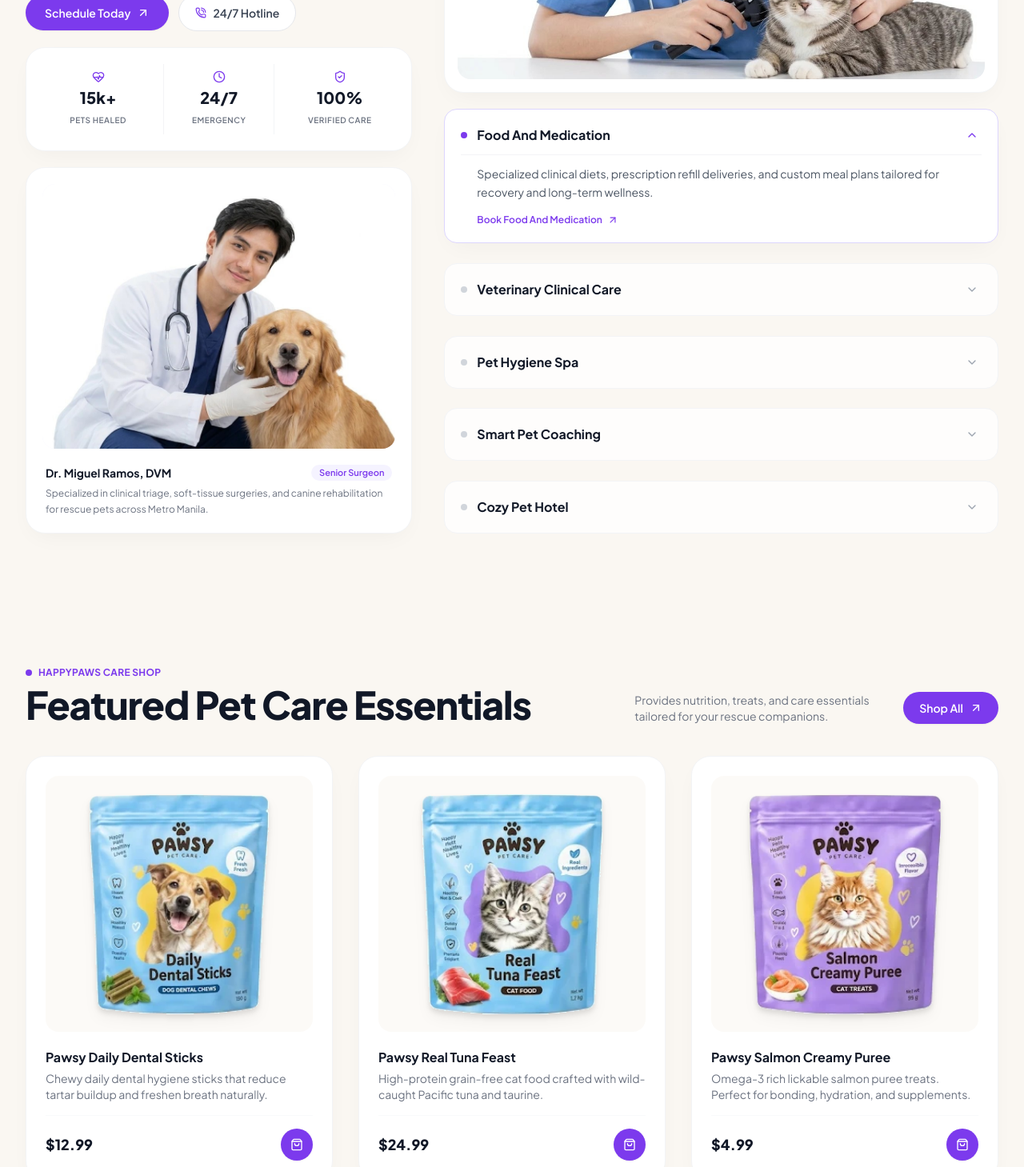
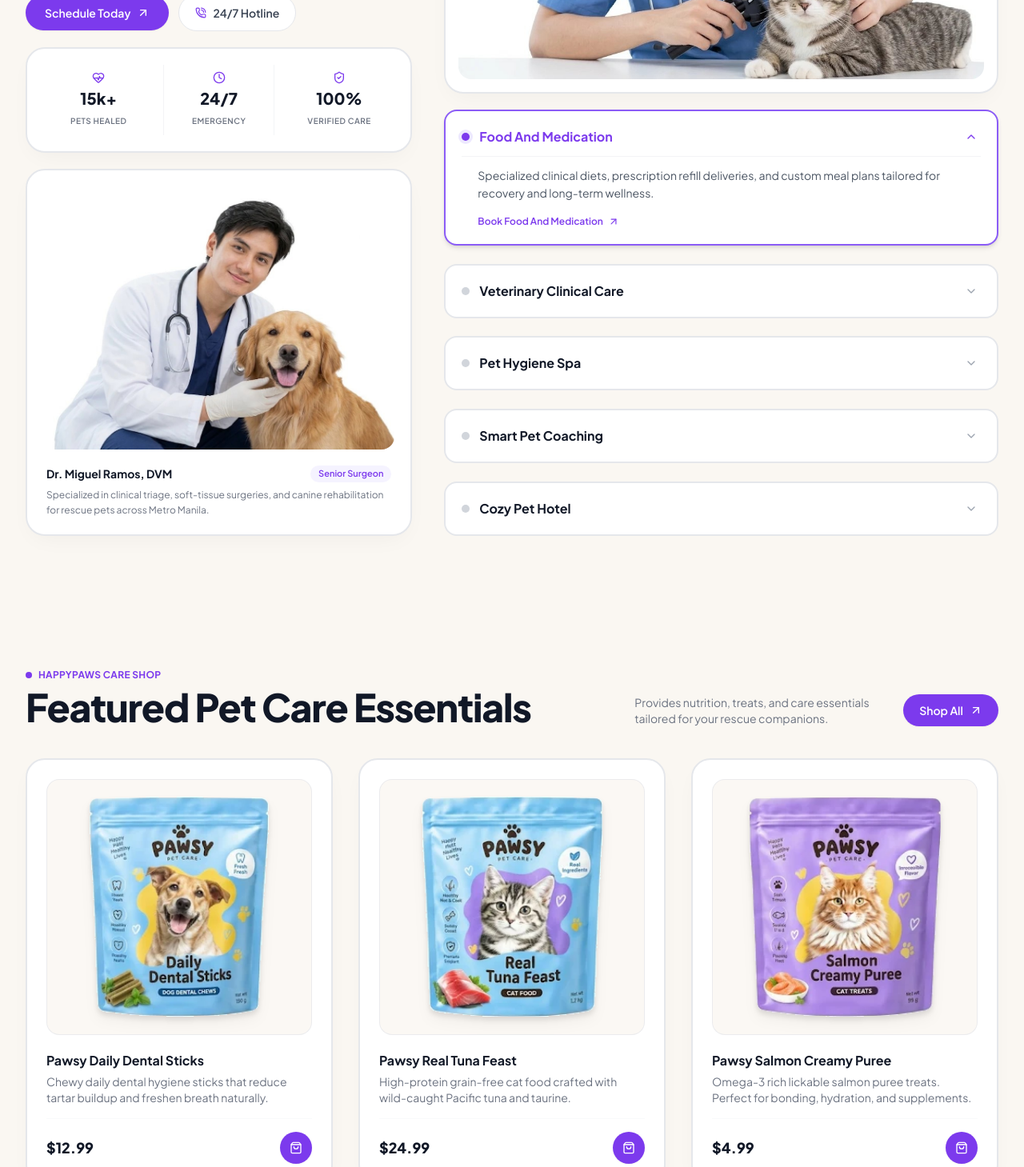
Before and after one commit to CodewithShahriar/happypaws, a React (Vite) app: page / in a window 1280 px wide. Shown: the part 2240-3699 px from the top of the page at 80% size. Built offline with nearby package versions, Linux system fonts and the light colour scheme.

Commit message:
feat(services): add distinct 2px borders and interactive hover states to all service accordions and cards

```diff
--- a/src/components/CompleteSolutions.jsx
+++ b/src/components/CompleteSolutions.jsx
@@ -71,7 +71,7 @@ export default function CompleteSolutions({ onOpenBooking }) {
             </div>
 
             {/* Middle Block: Clinical Metrics Card (Completely Fills the Gap) */}
-            <div className="bg-white rounded-3xl p-4 sm:p-5 border border-gray-100 shadow-soft grid grid-cols-3 gap-2 sm:gap-3 text-center">
+            <div className="bg-white rounded-3xl p-4 sm:p-5 border-2 border-gray-200 hover:border-brand-300 shadow-soft transition-all grid grid-cols-3 gap-2 sm:gap-3 text-center">
               <div className="p-2">
                 <div className="flex items-center justify-center text-brand-600 mb-1">
                   <HeartPulse className="w-4 h-4" />
@@ -98,7 +98,7 @@ export default function CompleteSolutions({ onOpenBooking }) {
             </div>
 
             {/* Bottom Block: Male Vet with Golden Retriever Card + Doctor Bio */}
-            <div className="bg-white rounded-3xl p-4 sm:p-5 border border-gray-100 shadow-soft flex flex-col justify-between">
+            <div className="bg-white rounded-3xl p-4 sm:p-5 border-2 border-gray-200 hover:border-brand-300 shadow-soft hover:-translate-y-0.5 transition-all duration-300 flex flex-col justify-between">
 
               <div className="relative rounded-2xl overflow-hidden aspect-[4/3] w-full bg-brand-50 mb-3 sm:mb-4">
                 <img
@@ -131,7 +131,7 @@ export default function CompleteSolutions({ onOpenBooking }) {
           <div className="lg:col-span-7 flex flex-col justify-between gap-5">
 
             {/* Top Block: Blue Scrubs Vet Examining Cat Image Card */}
-            <div className="bg-white rounded-3xl p-3 sm:p-4 border border-gray-100 shadow-soft">
+            <div className="bg-white rounded-3xl p-3 sm:p-4 border-2 border-gray-200 hover:border-brand-300 shadow-soft transition-all duration-300">
               <div className="relative rounded-2xl overflow-hidden aspect-[16/9.5] w-full bg-brand-50">
                 <img
                   src="/images/vet_examining_cat_blue.jpg"
@@ -141,7 +141,7 @@ export default function CompleteSolutions({ onOpenBooking }) {
               </div>
             </div>
 
-            {/* Bottom Block: 5 Interactive Services List */}
+            {/* Bottom Block: 5 Interactive Services List with Prominent 2px Borders & Hover */}
             <div className="space-y-3 flex-1 flex flex-col justify-between">
               {SERVICES.map((srv) => {
                 const isActive = srv.id === activeServiceId;
@@ -149,18 +149,20 @@ export default function CompleteSolutions({ onOpenBooking }) {
                   <div
                     key={srv.id}
                     onClick={() => setActiveServiceId(isActive ? '' : srv.id)}
-                    className={`rounded-2xl transition-all duration-200 border cursor-pointer ${
+                    className={`rounded-2xl transition-all duration-300 border-2 cursor-pointer ${
                       isActive
-                        ? 'bg-white border-brand-200 shadow-soft p-5'
-                        : 'bg-white/80 hover:bg-white border-gray-100 hover:border-gray-200 p-4 sm:p-5'
+                        ? 'bg-white border-brand-500 shadow-md p-5'
+                        : 'bg-white border-gray-200 hover:border-brand-500 hover:shadow-soft hover:-translate-y-0.5 p-4 sm:p-5'
                     }`}
                   >
                     <div className="flex items-center justify-between gap-4">
                       <div className="flex items-center gap-3">
-                        <div className={`w-2 h-2 rounded-full transition-colors ${
-                          isActive ? 'bg-brand-600' : 'bg-gray-300'
+                        <div className={`w-2.5 h-2.5 rounded-full transition-colors ${
+                          isActive ? 'bg-brand-600 ring-4 ring-brand-100' : 'bg-gray-300'
                         }`} />
-                        <h3 className="text-sm sm:text-base font-bold text-gray-900">
+                        <h3 className={`text-sm sm:text-base font-bold transition-colors ${
+                          isActive ? 'text-brand-600' : 'text-gray-900 group-hover:text-brand-600'
+                        }`}>
                           {srv.title}
                         </h3>
                       </div>
--- a/src/components/FeaturedShop.jsx
+++ b/src/components/FeaturedShop.jsx
@@ -38,11 +38,11 @@ export default function FeaturedShop({ onAddToCart }) {
           {PRODUCTS.slice(0, 6).map((prod) => (
             <div
               key={prod.id}
-              className="bg-white rounded-3xl p-6 border border-gray-100 shadow-soft hover:shadow-card hover:-translate-y-1 transition-all duration-300 flex flex-col justify-between group"
+              className="bg-white rounded-3xl p-6 border-2 border-gray-200 hover:border-brand-500 shadow-soft hover:shadow-2xl hover:shadow-brand-500/10 hover:-translate-y-1.5 transition-all duration-300 flex flex-col justify-between group cursor-pointer"
             >
               <div>
                 {/* Product Transparent Image Container (Much Bigger & Prominent) */}
-                <div className="relative rounded-2xl bg-[#FAF7F2]/60 p-3 sm:p-4 mb-5 flex items-center justify-center overflow-hidden h-72 sm:h-80 w-full">
+                <div className="relative rounded-2xl bg-[#FAF7F2]/80 border border-gray-200/70 group-hover:border-brand-200 p-3 sm:p-4 mb-5 flex items-center justify-center overflow-hidden h-72 sm:h-80 w-full transition-colors duration-300">
                   <img
                     src={prod.image}
                     alt={prod.name}
--- a/src/components/GuaranteedPeace.jsx
+++ b/src/components/GuaranteedPeace.jsx
@@ -73,13 +73,13 @@ export default function GuaranteedPeace({ onOpenAdopt }) {
               return (
                 <div
                   key={idx}
-                  className="bg-white rounded-2xl sm:rounded-3xl p-4 sm:p-5 xl:p-6 border border-gray-100 shadow-soft hover:shadow-card transition-all flex flex-col justify-between"
+                  className="group bg-white rounded-2xl sm:rounded-3xl p-4 sm:p-5 xl:p-6 border-2 border-gray-200 hover:border-brand-500 shadow-soft hover:shadow-2xl hover:shadow-brand-500/10 hover:-translate-y-1.5 transition-all duration-300 flex flex-col justify-between cursor-pointer"
                 >
                   <div>
-                    <div className="w-9 h-9 sm:w-10 sm:h-10 rounded-xl sm:rounded-2xl bg-brand-50 text-brand-600 flex items-center justify-center mb-3 sm:mb-4">
+                    <div className="w-9 h-9 sm:w-10 sm:h-10 rounded-xl sm:rounded-2xl bg-brand-50 text-brand-600 flex items-center justify-center mb-3 sm:mb-4 group-hover:bg-brand-600 group-hover:text-white transition-colors duration-300 shadow-xs">
                       <Icon className="w-4 h-4 sm:w-5 sm:h-5" />
                     </div>
-                    <h3 className="text-sm sm:text-base font-bold text-gray-900 mb-1.5 sm:mb-2">
+                    <h3 className="text-sm sm:text-base font-bold text-gray-900 group-hover:text-brand-600 transition-colors mb-1.5 sm:mb-2">
                       {item.title}
                     </h3>
                     <p className="text-[11px] sm:text-xs text-gray-500 leading-relaxed">
```
